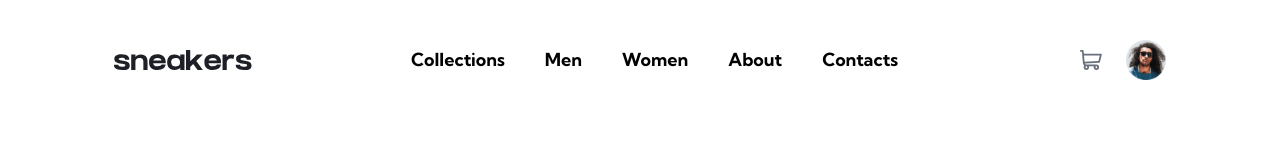
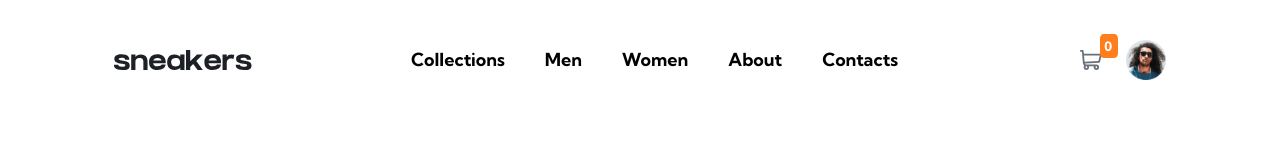
Before and after one commit to WangaiJM/simple-ecommerce-ts, a React (Vite) app: page / in a window 1280 px wide. Shown: the top 158 px of the page. Built offline with nearby package versions, Linux system fonts and the light colour scheme.

Commit message:
cart badge

```diff
--- a/src/components/Nav/Nav.tsx
+++ b/src/components/Nav/Nav.tsx
@@ -6,11 +6,17 @@ import Profile from "../../assets/images/image-avatar.png";
 
 import Cart from "../Cart/Cart";
 
-import { useState, type FC } from "react";
+import { useContext, useState, type FC } from "react";
 
 import "./nav.scss";
+import { CartContext } from "../../context/CartContext/CartContext";
 
 const Nav: FC = () => {
+  const cc = useContext(CartContext);
+  if (!cc) return null;
+  const { cart } = cc;
+  const totalItems = cart.reduce((sum, item) => sum + item.quantity, 0);
+
   const [active, setActive] = useState<Boolean>(false);
   const [isOpen, setIsOpen] = useState<Boolean>(false);
 
@@ -59,6 +65,7 @@ const Nav: FC = () => {
       <div className="nav-footer">
         <a href="#!" onClick={handleCart}>
           <img src={CartIcon} alt="" />
+          <span>{totalItems}</span>
         </a>
         <a href="#!">
           <img src={Profile} alt="" className="avatar" />
--- a/src/components/Nav/nav.scss
+++ b/src/components/Nav/nav.scss
@@ -101,5 +101,20 @@
       width: var(--spacing-500);
       height: var(--spacing-500);
     }
+
+    a {
+      position: relative;
+
+      span {
+        position: absolute;
+        top: -16px;
+        right: -16px;
+        background-color: hsl(var(--orange-500));
+        color: hsl(var(--white));
+        border-radius: 20%;
+        padding: 4px;
+        @include text-preset("text-5");
+      }
+    }
   }
 }
```
